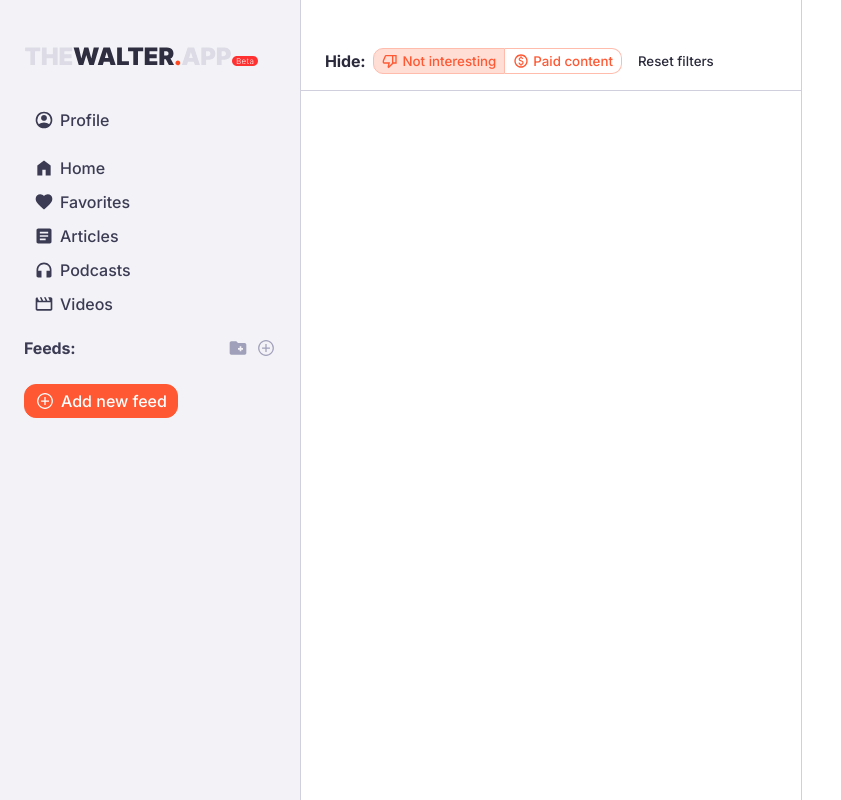
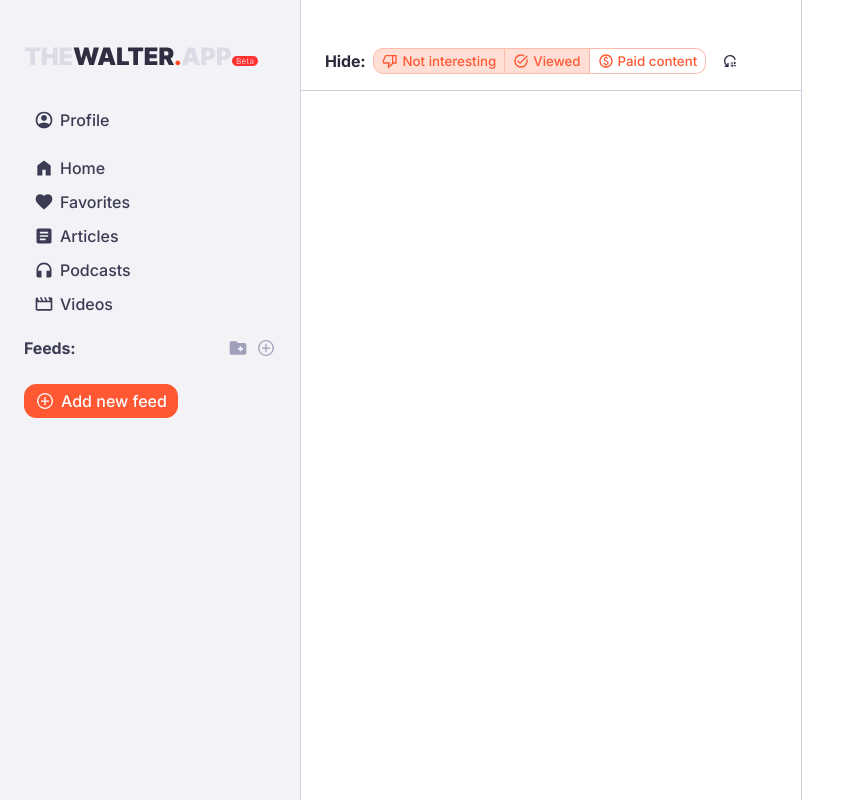
Before and after one commit to mrmegatelo/thewalter.app, a Django app: page /favorites/ in a window 1280 px wide. Shown: the whole page, without its empty margins (0-841 px from the left). Run offline with Django 5.2, Linux system fonts and the light colour scheme; the visitor is signed in with stand-in values (Sample User, id 1); data comes from the database, SQL or seed files in the repository; data that the repository does not hold is empty; parts of the project's set-up code (start-up, migrations or seed data) failed here and were passed over; some libraries are stand-ins or nearby versions.

Commit message:
basic viewed feed implementation

```diff
--- a/feed/apps.py
+++ b/feed/apps.py
@@ -3,8 +3,8 @@ from django.db.models.signals import post_save
 
 
 class FeedConfig(AppConfig):
-    default_auto_field = 'django.db.models.BigAutoField'
-    name = 'feed'
+    default_auto_field = "django.db.models.BigAutoField"
+    name = "feed"
 
     def ready(self):
         from feed.models import Feed, ServiceFeed, UserSettings
@@ -21,9 +21,15 @@ class FeedConfig(AppConfig):
                 instance.usersettings = UserSettings.objects.create(user=instance)
                 instance.usersettings.save()
 
-            for service_feed_type in ['liked', 'disliked']:
+            for service_feed_type in [
+                ServiceFeed.Type.LIKED,
+                ServiceFeed.Type.DISLIKED,
+                ServiceFeed.Type.VIEWED,
+            ]:
                 if not instance.servicefeed_set.filter(type=service_feed_type).exists():
-                    service_feed = ServiceFeed.objects.create(user=instance, type=service_feed_type)
+                    service_feed = ServiceFeed.objects.create(
+                        user=instance, type=service_feed_type
+                    )
                     instance.servicefeed_set.add(service_feed)
 
         post_save.connect(feed_parse_handler, sender=Feed, weak=False)
--- a/feed/models.py
+++ b/feed/models.py
@@ -101,6 +101,7 @@ class ServiceFeed(models.Model):
     class Type(models.TextChoices):
         LIKED = "liked"
         DISLIKED = "disliked"
+        VIEWED = "viewed"
 
     user = models.ForeignKey(get_user_model(), on_delete=models.CASCADE)
     type = models.CharField(max_length=20, choices=Type, default=Type.LIKED)
--- a/feed/templates/blocks/feed/filters.html
+++ b/feed/templates/blocks/feed/filters.html
@@ -21,6 +21,22 @@
     <input type="checkbox"
            class="feed-filters-item__checkbox"
            name="filter"
+           id="filter_by_viewed"
+           value="viewed"
+            {% if applied_filters.viewed %}
+           checked
+            {% endif %}
+    />
+    <label for="filter_by_viewed"
+           class="feed-filters-item__title button button--xs button--primary button--outline">
+        <span class="button__icon">{% include 'icons/task_alt.svg' %}</span>
+        {% translate 'Viewed' noop %}
+    </label>
+</div>
+<div class="button-wrapper">
+    <input type="checkbox"
+           class="feed-filters-item__checkbox"
+           name="filter"
            id="filter_by_paid"
            value="paid"
             {% if applied_filters.paid %}
--- a/feed/templates/feed/base.html
+++ b/feed/templates/feed/base.html
@@ -126,7 +126,9 @@
                         {% include 'blocks/feed/filters.html' %}
                     </form>
                     <a class="button button--xs button--ghost" href="{% url 'feed_index' %}">
-                        {% translate 'Reset filters' noop %}
+                        <span class="button__icon">
+                            {% include 'icons/reset_settings.svg' %}
+                        </span>
                     </a>
                 </div>
             </header>
--- a/feed/views/generic/feed.py
+++ b/feed/views/generic/feed.py
@@ -38,7 +38,6 @@ class GenericFeedView(FeedFiltersMixin, ListView):
         )
 
         if "item_pk" in self.kwargs:
-            pass
             pk = self.kwargs.get("item_pk")
             context["feed_item_pk"] = pk
         return context
--- a/feed/views/generic/feed_items_list.py
+++ b/feed/views/generic/feed_items_list.py
@@ -1,7 +1,7 @@
 from django.utils.translation import gettext_noop as _
 from django.views.generic import ListView
 
-from feed.models import FeedItem
+from feed.models import FeedItem, ServiceFeed
 from feed.views.mixins import PageMetaMixin, FeedFiltersMixin
 
 
@@ -14,16 +14,21 @@ class GenericFeedItemListView(FeedFiltersMixin, PageMetaMixin, ListView):
 
         not_interesting = self.applied_filters.get('not_interesting', False)
         paid = self.applied_filters.get('paid', False)
+        viewed = self.applied_filters.get('viewed', False)
 
         base_queryset = super().get_queryset()
 
         if not_interesting:
-            not_interesting_qs = self.request.user.servicefeed_set.filter(type='disliked').first().feed_items.all()
+            not_interesting_qs = self.request.user.servicefeed_set.filter(type=ServiceFeed.Type.DISLIKED).first().feed_items.all()
             base_queryset = base_queryset.exclude(id__in=not_interesting_qs)
 
         if paid:
             paid_qs = self.model.objects.filter(has_paid_content=True)
             base_queryset = base_queryset.exclude(id__in=paid_qs)
+
+        if viewed:
+            viewed_qs = self.request.user.servicefeed_set.filter(type=ServiceFeed.Type.VIEWED).first().feed_items.all()
+            base_queryset = base_queryset.exclude(id__in=viewed_qs)
         return base_queryset
 
     def get_context_data(self, **kwargs):
--- a/feed/views/mixins.py
+++ b/feed/views/mixins.py
@@ -23,7 +23,7 @@ class PageMetaMixin(ContextMixin):
 
 
 class FeedFiltersMixin(ContextMixin, View):
-    applied_filters = {"not_interesting": True}
+    applied_filters = {"not_interesting": True, "viewed": True}
 
     def setup(self, request, *args, **kwargs):
         filters = self.init_filters(request)
```
Also changed, not shown: feed/templates/icons/reset_settings.svg (added), feed/templates/icons/task_alt.svg (added).
